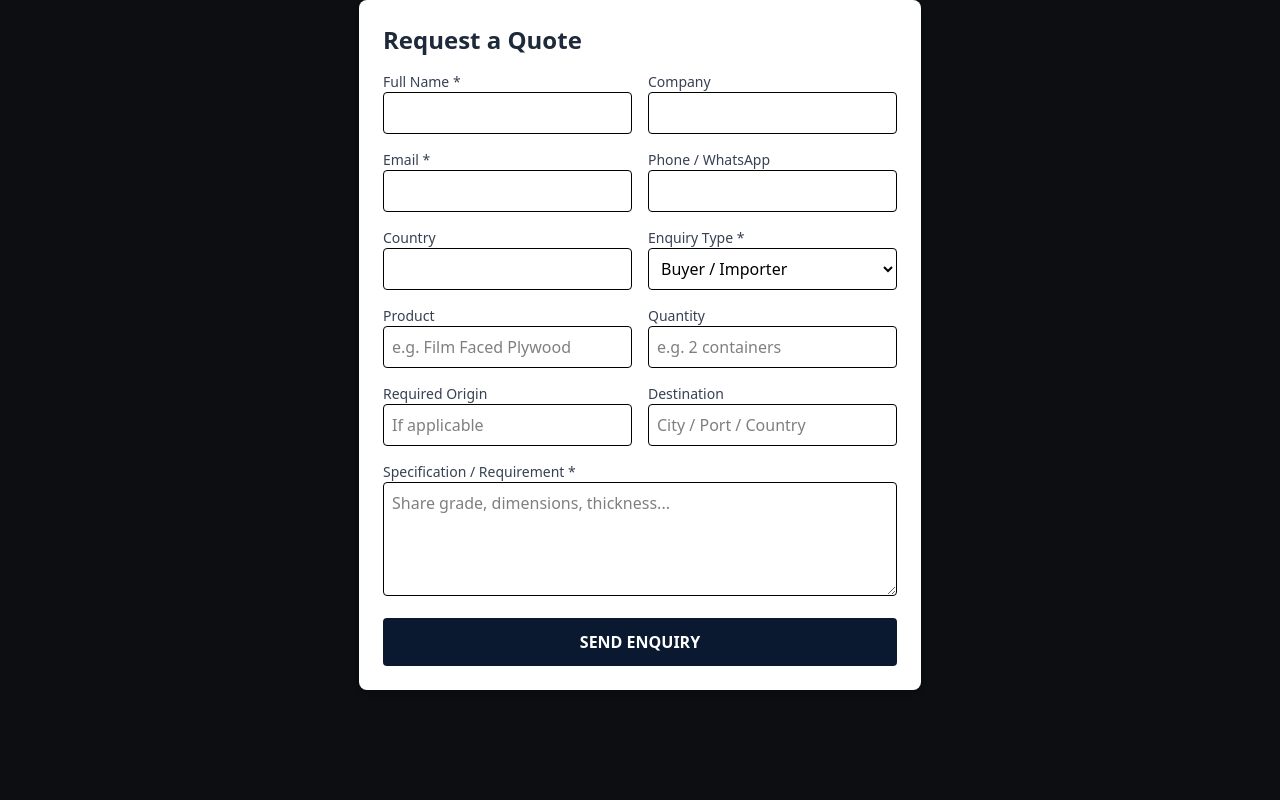
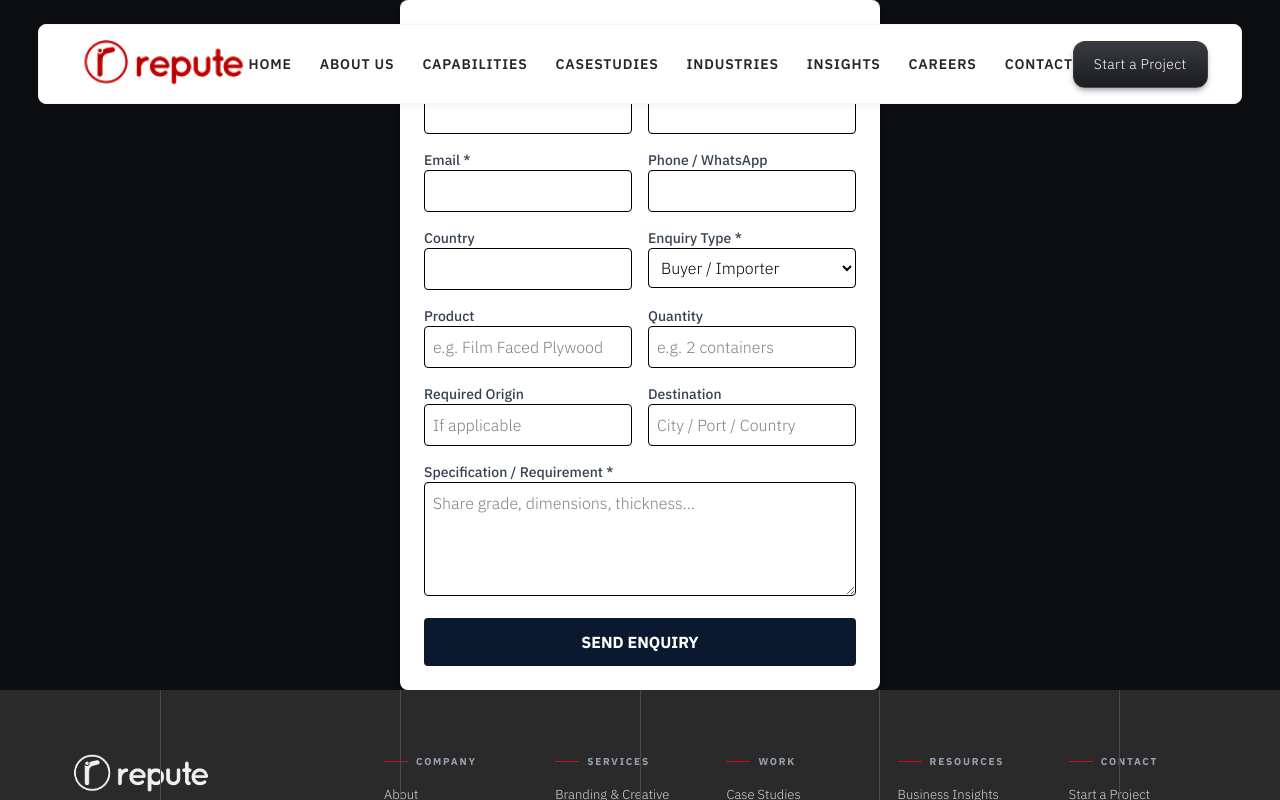
Before and after one commit to RDBA-CBE/Reputeweb, a Next.js app: page /contact in a window 1280 px wide. Shown: the top 800 px of the page. Built offline with nearby package versions, Linux system fonts and the light colour scheme.

Commit message:
home - enhancement

```diff
--- a/app/globals.css
+++ b/app/globals.css
@@ -1,10 +1,11 @@
+@import url('https://fonts.googleapis.com/css2?family=Archivo:ital,wght@0,100..900;1,100..900&family=IBM+Plex+Sans:ital,wght@0,100..700;1,100..700&display=swap');
+
 @import "tailwindcss";
 
 :root {
   --background: #0d0e12;
   --foreground: #ffffff;
-  --font-sans: system-ui, -apple-system, BlinkMacSystemFont, "Segoe UI", Roboto,
-    "Helvetica Neue", Arial, sans-serif;
+  --font-sans: "IBM Plex Sans", sans-serif;
 }
 
 @theme inline {
@@ -13,11 +14,18 @@
   --font-sans: var(--font-sans);
 }
 
+@layer components {
+
 body {
   background: var(--background);
-  color: var(--foreground);
+  color: #000;
   font-family: var(--font-sans);
+  font-weight: 300;
   overflow-x: hidden;
+}
+
+h1, h2, h3, h4, h5, h6 {
+  font-family:  "Archivo", sans-serif;
 }
 
 .scrollbar-hide::-webkit-scrollbar {
@@ -28,49 +36,112 @@ body {
   scrollbar-width: none;
 }
 
+.section-wid{
+  width: 90%;
+  margin:auto;
+}
+
+.hero-navbar {
+  position: absolute;
+  inset: 0 0 auto;
+}
+
+.text-red{
+  color:#c9181d
+}
+
+.text-white-l{
+color:#c9181d
+}
+
+.border-gray{
+  border-color:#DEDEDE;
+}
+.section-pad{
+  padding: 20px 0;
+}
+
+@media (max-width: 1440px) {
+  .section-wid{
+    width: 94%;
+  }
+}
+
+@media (max-width: 600px) {
+  .section-wid{
+    width: 96%;
+  }
+}
+.sec-top-ti{
+  font-size:14px;
+  font-weight:600;
+  letter-spacing:0.2em;
+  color:#000
+}
+.section-ti{
+  font-size: 48px;
+  font-weight: 800;
+}
+.section-ti-sec{
+  font-size: 34px;
+  font-weight: 800;
+}
+
+.section-sub-ti{
+  font-size: 16px;
+  font-weight: 800;
+  letter-spacing: 0.2em;
+}
+
+.section-in-ti{
+  font-size: 18px;
+  font-weight: 700;
+}
+
 /* Hero Banner common styles */
 .hero-tag {
-  font-size: 11px;
-  font-weight: 700;
+  font-size: 12px;
+  /* font-weight: 500; */
   letter-spacing: 0.2em;
   text-transform: uppercase;
-  color: #d1d5db;
+  color: #fff;
 }
 
 .hero-headline {
-  font-size: clamp(2.5rem, 6vw, 6.2rem);
-  font-weight: 900;
+  font-size: 100px;
+  font-weight: 800;
   text-transform: uppercase;
   letter-spacing: -0.02em;
   line-height: 0.92;
 }
 
 .hero-body {
-  font-size: clamp(13px, 1.1vw, 15px);
-  font-weight: 400;
+  font-size: 16px;
+  font-weight: 300;
   line-height: 1.7;
-  color: #d1d5db;
+  color: #fff;
+  letter-spacing: 0.02em;
 }
 
 .hero-btn {
   display: inline-flex;
   align-items: center;
   gap: 8px;
-  font-size: 11px;
-  font-weight: 700;
+  font-size: 14px;
   text-transform: uppercase;
   letter-spacing: 0.1em;
-  padding: 12px 28px;
+  padding: 15px 28px;
   border-radius: 2px;
   white-space: nowrap;
   transition: all 0.2s ease;
+  font-weight: 600;
 }
 .hero-btn:active {
   transform: scale(0.98);
 }
 
 .hero-btn-primary {
-  background: #e31e24;
+  background: #D50715;
   color: #fff;
   box-shadow: 0 8px 24px rgba(227,30,36,0.2);
 }
@@ -79,9 +150,9 @@ body {
 }
 
 .hero-btn-secondary {
-  background: #1b1c20;
+  background: transparent;
   color: #fff;
-  border: 1px solid rgba(255,255,255,0.1);
+  border: 1px solid #606061;
 }
 .hero-btn-secondary:hover {
   background: #25262c;
@@ -89,11 +160,11 @@ body {
 }
 
 .hero-section-tag {
-  font-size: 10px;
+  font-size: 13px;
   font-weight: 700;
   letter-spacing: 0.2em;
   text-transform: uppercase;
-  color: #e31e24;
+  color: #D50715;
 }
 
 /* Fade-up animation */
@@ -151,9 +222,9 @@ body {
 
 .section-box {
   width: 100%;
-  background: #FDFDFD;
+  /* background: #FDFDFD; */
   border-radius: 1rem;
-  border: 1px solid rgba(229,231,235,0.9);
+  border: 1px solid #DEDEDE;
   padding: 2.5rem 1.5rem;
 }
 @media (min-width: 640px) {
@@ -166,12 +237,16 @@ body {
   .section-box { padding: 4rem 4rem; }
 }
 
+@media (min-width: 1440px) {
+  .section-box { padding: 4rem 20rem; }
+}
+
 .section-label {
-  font-size: 10px;
+  font-size: 12px;
   font-weight: 700;
   letter-spacing: 0.22em;
   text-transform: uppercase;
-  color: #e31e24;
+  color: #D50715;
 }
 
 .section-heading {
@@ -208,3 +283,5 @@ body {
   0%, 100% { opacity: 1; transform: scale(1); box-shadow: 0 0 6px 2px rgba(227,30,36,0.8); }
   50%       { opacity: 0.3; transform: scale(0.6); box-shadow: 0 0 2px 1px rgba(227,30,36,0.3); }
 }
+
+}
--- a/app/layout.tsx
+++ b/app/layout.tsx
@@ -1,5 +1,7 @@
 import type { Metadata } from "next";
 import "./globals.css";
+import Navbar from "@/components/Navbar";
+import Footer from "@/components/Footer";
 
 export const metadata: Metadata = {
   title: "Repute | Build What's Next - Branding, Technology & AI",
@@ -14,8 +16,10 @@ export default function RootLayout({
 }>) {
   return (
     <html lang="en" className="h-full antialiased bg-white">
-      <body className="min-h-full flex flex-col font-sans selection:bg-white selection:text-white">
+      <body className="min-h-full flex flex-col font-sans selection:bg-[#e31e24] selection:text-white">
+        <Navbar />
         {children}
+        <Footer />
       </body>
     </html>
   );
--- a/components/AboutSection.tsx
+++ b/components/AboutSection.tsx
@@ -5,10 +5,30 @@ import Image from "next/image";
 import { Search, Pencil, Code2, BarChart2 } from "lucide-react";
 
 const steps = [
-  { icon: <Search className="w-5 h-5 text-[#e31e24]" />, num: "01", title: "THINK", desc: "Business context, market signals and AI-assisted research." },
-  { icon: <Pencil className="w-5 h-5 text-[#e31e24]" />, num: "02", title: "CREATE", desc: "Brand and creative direction, prototyped fast." },
-  { icon: <Code2 className="w-5 h-5 text-[#e31e24]" />, num: "03", title: "BUILD", desc: "Web, software and AI systems engineered to last." },
-  { icon: <BarChart2 className="w-5 h-5 text-[#e31e24]" />, num: "04", title: "SCALE", desc: "Predictive optimisation that compounds over time." },
+  {
+    icon: <Search className="w-10 h-10 text-[#D50715]" />,
+    num: "01",
+    title: "THINK",
+    desc: "Business context, market signals and AI-assisted research.",
+  },
+  {
+    icon: <Pencil className="w-10 h-10 text-[#D50715]" />,
+    num: "02",
+    title: "CREATE",
+    desc: "Brand and creative direction, prototyped fast.",
+  },
+  {
+    icon: <Code2 className="w-10 h-10 text-[#D50715]" />,
+    num: "03",
+    title: "BUILD",
+    desc: "Web, software and AI systems engineered to last.",
+  },
+  {
+    icon: <BarChart2 className="w-10 h-10 text-[#D50715]" />,
+    num: "04",
+    title: "SCALE",
+    desc: "Predictive optimisation that compounds over time.",
+  },
 ];
 
 export default function AboutSection() {
@@ -18,8 +38,13 @@ export default function AboutSection() {
     const observers = refs.current.map((el) => {
       if (!el) return null;
       const obs = new IntersectionObserver(
-        ([entry]) => { if (entry.isIntersecting) { el.classList.add("in-view"); obs.disconnect(); } },
-        { threshold: 0.15 }
+        ([entry]) => {
+          if (entry.isIntersecting) {
+            el.classList.add("in-view");
+            obs.disconnect();
+          }
+        },
+        { threshold: 0.15 },
       );
       obs.observe(el);
       return obs;
@@ -27,12 +52,14 @@ export default function AboutSection() {
     return () => observers.forEach((o) => o?.disconnect());
   }, []);
 
-  const ref = (i: number) => (el: HTMLElement | null) => { refs.current[i] = el; };
+  const ref = (i: number) => (el: HTMLElement | null) => {
+    refs.current[i] = el;
+  };
 
   return (
-    <section id="about" className="w-full bg-[#fbfbfb]   mb-10">
+    <section id="about" className="w-full   mb-10">
       {/* Top: About Us */}
-      <div className="max-w-[1440px] mx-auto px-8 sm:px-12 lg:px-20 py-0">
+      <div className="section-wid section-pad ">
         <div className="flex flex-col md:flex-row  justify-between gap-10">
           {/* Left */}
           <div
@@ -40,21 +67,23 @@ export default function AboutSection() {
             className="scroll-fade-up w-full md:w-1/2 flex flex-col justify-center"
           >
             <div className="flex items-center gap-3 mb-5">
-              <span className="w-6 h-[2px] bg-[#e31e24]" />
-              <p className="text-[11px] font-bold tracking-[0.2em] text-black uppercase">ABOUT US</p>
+              <span className="w-5 sm:w-6 md:w-12 h-[1px] bg-[#D50715]" />
+              <p className="sec-top-ti  uppercase">ABOUT US</p>
             </div>
-            <h2 className="text-4xl sm:text-5xl lg:text-6xl font-black uppercase tracking-tight leading-[0.95] mb-5">
-              WE ARE <span className="text-[#e31e24]">REPUTE.</span>
+            <h2 className="section-ti  uppercase tracking-tight leading-[0.95] mb-5">
+              WE ARE <span className="text-[#D50715]">REPUTE.</span>
             </h2>
-            <p className="text-sm sm:text-base font-black uppercase tracking-wide text-black mb-5">
+            <p className="section-sub-ti uppercase  mb-5">
               BUILDING TECHNOLOGY. DRIVING GROWTH.
             </p>
-            <p className="text-sm text-gray-700 leading-relaxed max-w-lg mb-8">
-              Repute is a technology and strategy company helping businesses turn ideas into
-              impactful digital solutions. We combine creativity, technology, and intelligence to
-              solve complex challenges, build meaningful experiences, and drive sustainable growth.
+            <p className=" max-w-xl mb-8">
+              Repute is a technology and strategy company helping businesses
+              turn ideas into impactful digital solutions. We combine
+              creativity, technology, and intelligence to solve complex
+              challenges, build meaningful experiences, and drive sustainable
+              growth.
             </p>
-            <button className="inline-flex items-center justify-center px-6 py-3 bg-[#e31e24] text-white text-[11px] font-bold tracking-[0.15em] uppercase w-fit">
+            <button className="hero-btn hero-btn-primary w-fit">
               AI-POWERED. BUSINESS-FOCUSED.
             </button>
           </div>
@@ -65,8 +94,8 @@ export default function AboutSection() {
             className="scroll-fade-up w-full md:w-1/2 flex items-center justify-center"
             style={{ animationDelay: "0.15s" }}
           >
-            <div className="relative w-full max-w-[520px] aspect-square">
-              <Image src="/about.png" alt="Repute About" fill className="object-contain" />
+            <div className="relative w-full max-w-[650px] flex items-center justify-center">
+              <img src="/about.png" alt="Repute About" className=" !h-fit" />
             </div>
           </div>
         </div>
@@ -79,47 +108,68 @@ export default function AboutSection() {
         style={{ animationDelay: "0.1s" }}
       >
         <div className="px-8 sm:px-12 lg:px-16 py-8 md:py-10">
-          <div className="flex flex-col md:flex-row gap-10 md:gap-6">
+          <div className="grid grid-cols-12 ">
             {/* Left label */}
-            <div className="w-full md:w-[280px] shrink-0 flex flex-col justify-center">
+            <div className="col-span-12 md:col-span-3  shrink-0 flex flex-col justify-start">
               <div className="flex items-center gap-3 mb-4">
-                <span className="w-6 h-[2px] bg-[#e31e24]" />
-                <p className="text-[11px] font-bold tracking-[0.2em] text-gray-400 uppercase">APPROACH</p>
+                <span className="w-5 sm:w-6 md:w-12 h-[1px] bg-[#D50715]" />
+                <p className="sec-top-ti !text-white uppercase">APPROACH</p>
               </div>
-              <h3 className="text-2xl sm:text-3xl font-black uppercase leading-tight text-white whitespace-nowrap">
-                HOW THE WORK<br />
-                <span className="text-[#e31e24]">GETS MADE.</span>
+              <h3 className="section-ti-sec uppercase  text-white whitespace-nowrap">
+                HOW THE WORK
+                <br />
+                <span className="text-[#D50715]">GETS MADE.</span>
               </h3>
             </div>
 
             {/* Steps */}
-            <div className="flex-1 min-w-0">
-              <div className="flex items-center">
+            {/* Steps */}
+            <div className="col-span-12 md:col-span-9 min-w-0">
+              <div className="grid grid-cols-1 sm:grid-cols-2 lg:grid-cols-4 gap-x-8 gap-y-10">
                 {steps.map((step, idx) => (
-                  <React.Fragment key={step.num}>
-                    <div className="w-12 h-12 rounded-full border border-[#e31e24]/50 flex items-center justify-center shrink-0">
-                      {step.icon}
+                  <div key={step.num} className="relative min-w-0">
+                    {/* Icon + Connector */}
+                    <div className="relative flex items-center h-[52px]">
+                      {/* Icon */}
+                      <div className="relative z-10 w-[65px] h-[65px] rounded-full border border-white/30 flex items-center justify-center bg-[#151719] shrink-0">
+                        <div className="text-[#D50715]">{step.icon}</div>
+                      </div>
+
+                      {/* Connector */}
+                      {idx !== steps.length - 1 && (
+                        <div className="hidden lg:flex absolute left-[52px] right-[-32px] top-1/2 -translate-y-1/2 items-center">
+                          {/* Line */}
+                          <div className="flex-1 border-t border-dashed border-white/20" />
+
+                          {/* Arrow */}
+                          <span className="text-[#D50715] text-[22px] leading-none mx-2">
+                            ›
+                          </span>
+
+                          {/* Line */}
+                          <div className="flex-1 border-t border-dashed border-white/20" />
+                        </div>
+                      )}
                     </div>
-                    {idx !== steps.length - 1 && (
-                      <div className="flex-1 flex items-center min-w-0">
-                        <div className="flex-1 border-t border-dashed border-white/30 min-w-0" />
-                        <span className="text-[#e31e24] text-xs mx-1 shrink-0">›</span>
-                        <div className="flex-1 border-t border-dashed border-white/30 min-w-0" />
-                      </div>
-                    )}
-                  </React.Fragment>
-                ))}
-              </div>
-              <div className="flex mt-3">
-                {steps.map((step, idx) => (
-                  <React.Fragment key={step.num}>
-                    <div className="shrink-0 w-12 flex flex-col gap-1">
-                      <p className="text-2xl font-black text-white/20 tracking-tight">{step.num}</p>
-                      <p className="text-sm font-black text-white uppercase tracking-wide">{step.title}</p>
-                      <p className="text-xs text-gray-400 leading-relaxed w-[120px]">{step.desc}</p>
+
+                    {/* Content */}
+                    <div className="mt-10">
+                      {/* Number */}
+                      <p className="text-[38px] leading-none font-bold text-white/20 tracking-tight mb-5">
+                        {step.num}
+                      </p>
+
+                      {/* Title */}
+                      <p className="text-[18px] font-bold leading-none  text-white uppercase tracking-wide mb-2">
+                        {step.title}
+                      </p>
+
+                      {/* Description */}
+                      <p className="text-sm text-[#fff] max-w-[150px]">
+                        {step.desc}
+                      </p>
                     </div>
-                    {idx !== steps.length - 1 && <div className="flex-1" />}
-                  </React.Fragment>
+                  </div>
                 ))}
               </div>
             </div>
--- a/components/Footer.tsx
+++ b/components/Footer.tsx
@@ -67,7 +67,7 @@ export default function Footer() {
             {nav.map((col) => (
               <div key={col.title} className="flex flex-col gap-3">
                 <div className="flex items-center gap-2 mb-1">
-                  <span className="w-6 h-px bg-[#e31e24]" />
+                  <span className="w-6 h-px bg-[#D50715]" />
                   <span className="text-[10px] font-bold tracking-[0.18em] text-gray-400 uppercase">{col.title}</span>
                 </div>
                 {col.links.map((link) => (
--- a/components/Navbar.tsx
+++ b/components/Navbar.tsx
@@ -20,7 +20,9 @@ export const navItems = [
 const navVariants = {
   hidden: { y: -80, opacity: 0, scale: 0.97 },
   visible: {
-    y: 0, opacity: 1, scale: 1,
+    y: 0,
+    opacity: 1,
+    scale: 1,
     transition: { duration: 0.7, ease: [0.22, 1, 0.36, 1] },
   },
 };
@@ -28,14 +30,19 @@ const navVariants = {
 const itemVariants = {
   hidden: { opacity: 0, y: -8 },
   visible: (i: number) => ({
-    opacity: 1, y: 0,
+    opacity: 1,
+    y: 0,
     transition: { duration: 0.4, delay: 0.35 + i * 0.07, ease: "easeOut" },
   }),
 };
 
 const sideVariants = (dir: number) => ({
   hidden: { opacity: 0, x: dir * 24 },
-  visible: { opacity: 1, x: 0, transition: { duration: 0.5, delay: 0.25, ease: [0.22, 1, 0.36, 1] } },
+  visible: {
+    opacity: 1,
+    x: 0,
+    transition: { duration: 0.5, delay: 0.25, ease: [0.22, 1, 0.36, 1] },
+  },
 });
 
 export default function Navbar() {
@@ -53,34 +60,59 @@ export default function Navbar() {
       variants={navVariants}
       initial="hidden"
       animate="visible"
-      className={`w-full px-4 sm:px-6 lg:px-8 mx-auto z-50 fixed top-0 transition-all duration-500 ${scrolled ? "pt-2 md:pt-3" : "pt-4 md:pt-6"}`}
+      className={`fixed top-0 left-0 right-0 z-50 section-wid transition-all duration-500 ${scrolled ? "pt-2 md:pt-3" : "pt-4 md:pt-6"}`}
     >
       <motion.nav
         animate={{
           boxShadow: scrolled
-            ? "0 8px 32px rgba(0,0,0,0.12)"
+            ? "0 8px 32px rgba(0,0,0,0.18)"
             : "0 2px 8px rgba(0,0,0,0.06)",
         }}
         transition={{ duration: 0.4 }}
-        className="w-full bg-white rounded-md md:rounded-lg px-4 sm:px-6 lg:px-8 h-14 md:h-16 flex items-center justify-between border border-gray-100"
+        className="w-full px-6 md:px-10 bg-white rounded-md md:rounded-lg h-14 md:h-20 flex items-center justify-between border border-gray-100"
       >
         {/* Logo */}
-        <motion.div variants={sideVariants(-1)} initial="hidden" animate="visible" className="flex items-center shrink-0">
-          <Link href="/" className="inline-block transition-opacity hover:opacity-90">
-            <Image src="/repute_logo.png" alt="Repute Logo" width={140} height={40} priority className="h-7 sm:h-8 md:h-9 w-auto object-contain" />
+        <motion.div
+          variants={sideVariants(-1)}
+          initial="hidden"
+          animate="visible"
+          className="flex items-center shrink-0"
+        >
+          <Link
+            href="/"
+            className="inline-block transition-opacity hover:opacity-90"
+          >
+            <Image
+              src="/repute_logo.png"
+              alt="Repute Logo"
+              width={140}
+              height={40}
+              priority
+              className="h-7 sm:h-8 md:h-12 w-auto object-contain"
+            />
           </Link>
         </motion.div>
 
         {/* Desktop Nav Items */}
-        <ul className="hidden md:flex items-center gap-2.5 md:gap-3.5 lg:gap-6 xl:gap-7 2xl:gap-8 text-[10.5px] md:text-[11px] lg:text-[11.5px] xl:text-[12px] tracking-[0.04em] lg:tracking-[0.06em] font-semibold">
+        <ul className="hidden md:flex items-center gap-2.5 md:gap-3.5 lg:gap-6 xl:gap-7 2xl:gap-8 text-[10.5px] md:text-[11px] lg:text-[11.5px] xl:text-[14px] tracking-[0.04em] lg:tracking-[0.06em] font-semibold">
           {navItems.map((item, i) => (
-            <motion.li key={item.label} custom={i} variants={itemVariants} initial="hidden" animate="visible" className="relative group">
-              <Link href={item.href} className="py-1 whitespace-nowrap text-neutral-800 hover:text-[#e31e24] transition-colors duration-200 block">
+            <motion.li
+              key={item.label}
+              custom={i}
+              variants={itemVariants}
+              initial="hidden"
+              animate="visible"
+              className="relative group"
+            >
+              <Link
+                href={item.href}
+                className="py-1 whitespace-nowrap text-neutral-800 hover:text-[#D50715] transition-colors duration-200 block"
+              >
                 {item.label}
               </Link>
               {/* Hover underline */}
               <motion.span
-                className="absolute bottom-0 left-0 h-[2px] bg-[#e31e24] rounded-full"
+                className="absolute bottom-0 left-0 h-[2px] bg-[#D50715] rounded-full"
                 initial={{ width: 0 }}
                 whileHover={{ width: "100%" }}
                 transition={{ duration: 0.25, ease: "easeOut" }}
@@ -90,11 +122,16 @@ export default function Navbar() {
         </ul>
 
         {/* Right: Button + Mobile Toggle */}
-        <motion.div variants={sideVariants(1)} initial="hidden" animate="visible" className="flex items-center gap-2.5 sm:gap-3">
+        <motion.div
+          variants={sideVariants(1)}
+          initial="hidden"
+          animate="visible"
+          className="flex items-center gap-2.5 sm:gap-3"
+        >
           <motion.div whileHover={{ scale: 1.03 }} whileTap={{ scale: 0.97 }}>
             <Link
               href="#start-project"
-              className="hidden sm:inline-flex items-center justify-center px-4 md:px-4.5 lg:px-5 py-2 md:py-2.5 text-[11px] md:text-xs font-semibold text-white tracking-wide rounded-xl bg-gradient-to-b from-[#3a3b40] to-[#1c1d21] shadow-md shadow-black/25 hover:from-[#46474d] hover:to-[#26272e] border border-white/10 transition-all duration-200 whitespace-nowrap"
+              className="hidden sm:inline-flex items-center justify-center px-4 md:px-4.5 lg:px-5 py-2 md:py-3 text-[14px] md:text-[14px]  text-white tracking-wide rounded-xl bg-gradient-to-b from-[#3a3b40] to-[#1c1d21] shadow-md shadow-black/25 hover:from-[#46474d] hover:to-[#26272e] border border-white/10 transition-all duration-200 whitespace-nowrap"
             >
               Start a Project
             </Link>
@@ -107,10 +144,27 @@ export default function Navbar() {
             aria-label="Toggle Navigation Menu"
           >
             <AnimatePresence mode="wait">
-              {mobileMenuOpen
-                ? <motion.span key="x" initial={{ rotate: -90, opacity: 0 }} animate={{ rotate: 0, opacity: 1 }} exit={{ rotate: 90, opacity: 0 }} transition={{ duration: 0.2 }}><X className="w-6 h-6" /></motion.span>
-                : <motion.span key="menu" initial={{ rotate: 90, opacity: 0 }} animate={{ rotate: 0, opacity: 1 }} exit={{ rotate: -90, opacity: 0 }} transition={{ duration: 0.2 }}><Menu className="w-6 h-6" /></motion.span>
-              }
+              {mobileMenuOpen ? (
+                <motion.span
+                  key="x"
+                  initial={{ rotate: -90, opacity: 0 }}
+                  animate={{ rotate: 0, opacity: 1 }}
+                  exit={{ rotate: 90, opacity: 0 }}
+                  transition={{ duration: 0.2 }}
+                >
+                  <X className="w-6 h-6" />
+                </motion.span>
+              ) : (
+                <motion.span
+                  key="menu"
+                  initial={{ rotate: 90, opacity: 0 }}
+                  animate={{ rotate: 0, opacity: 1 }}
+                  exit={{ rotate: -90, opacity: 0 }}
+                  transition={{ duration: 0.2 }}
+                >
+                  <Menu className="w-6 h-6" />
+                </motion.span>
+              )}
             </AnimatePresence>
           </button>
         </motion.div>
@@ -132,12 +186,16 @@ export default function Navbar() {
                   key={item.label}
                   initial={{ opacity: 0, x: -16 }}
                   animate={{ opacity: 1, x: 0 }}
-                  transition={{ delay: i * 0.05, duration: 0.3, ease: "easeOut" }}
+                  transition={{
+                    delay: i * 0.05,
+                    duration: 0.3,
+                    ease: "easeOut",
+                  }}
                 >
                   <Link
                     href={item.href}
                     onClick={() => setMobileMenuOpen(false)}
-                    className="block py-2 px-1 transition-colors text-gray-700 hover:text-[#e31e24] hover:pl-3 duration-200"
+                    className="block py-2 px-1 transition-colors text-gray-700 hover:text-[#D50715] hover:pl-3 duration-200"
                   >
                     {item.label}
                   </Link>
```
Also changed, not shown: app/home.tsx (added, +29 -0 lines), app/page.tsx (+25 -29 lines), components/HeroBanner.tsx (+80 -70 lines), components/StatsSection.tsx (+7 -7 lines), components/WhatWeDoSection.tsx (+26 -26 lines), components/WhyReputeSection.tsx (+25 -25 lines), 1 other file (tests, documents, lock files or other folders).
